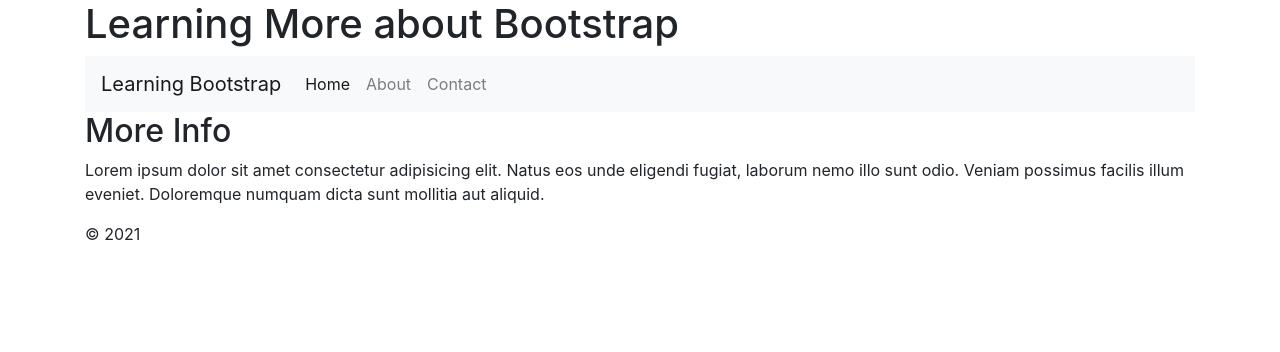
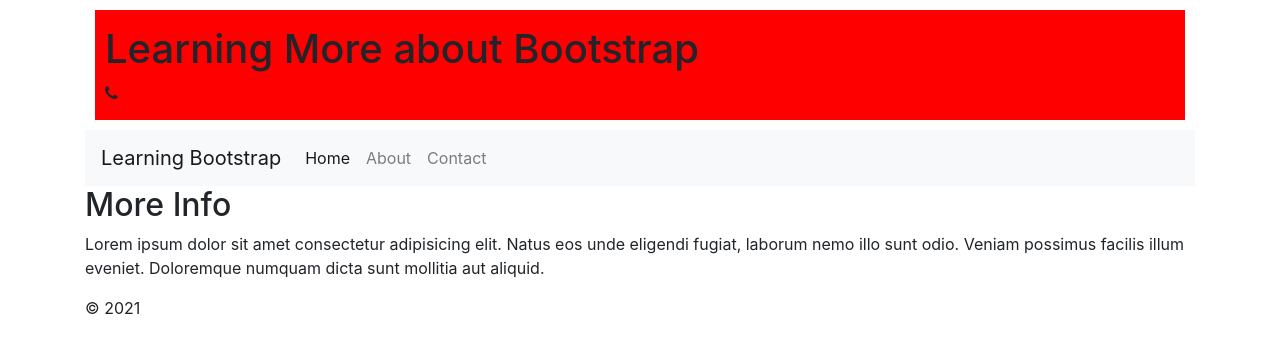
Before and after one commit to kingluddite/bootstrap-review-week-02, a website: page index.html in a window 1280 px wide. Drawn offline with nearby package versions, Linux system fonts and the light colour scheme.

Commit message:
add font-awesome and modify header

```diff
--- /dev/null
+++ b/assets/css/style.css
@@ -0,0 +1,5 @@
+header {
+    background-color: red;
+    margin: 10px;
+    padding: 15px 10px; /* top right bottom left TRBL */
+}
--- a/index.html
+++ b/index.html
@@ -5,12 +5,16 @@
     <meta http-equiv="X-UA-Compatible" content="IE=edge">
     <meta name="viewport" content="width=device-width, initial-scale=1.0">
     <title>Learning Bootstrap </title>
+    <link rel="stylesheet" href="./node_modules/font-awesome/css/font-awesome.min.css">
     <link rel="stylesheet" href="./node_modules/bootstrap/dist/css/bootstrap.min.css">
+    <link rel="stylesheet" href="./assets/css/style.css">
+
 </head>
 <body>
  <div class="container">
      <header>
          <h1>Learning More about Bootstrap</h1>
+         <i class="fa fa-phone" aria-hidden="true"></i>
      </header>
      <nav class="navbar navbar-expand-lg navbar-light bg-light">
         <a class="navbar-brand" href="#">Learning Bootstrap</a>
--- a/package.json
+++ b/package.json
@@ -18,6 +18,7 @@
   },
   "homepage": "https://github.com/kingluddite/bootstrap-review-week-02#readme",
   "dependencies": {
-    "bootstrap": "^4.6.0"
+    "bootstrap": "^4.6.0",
+    "font-awesome": "^4.7.0"
   }
 }
```
Also changed, not shown: 1 other file.
